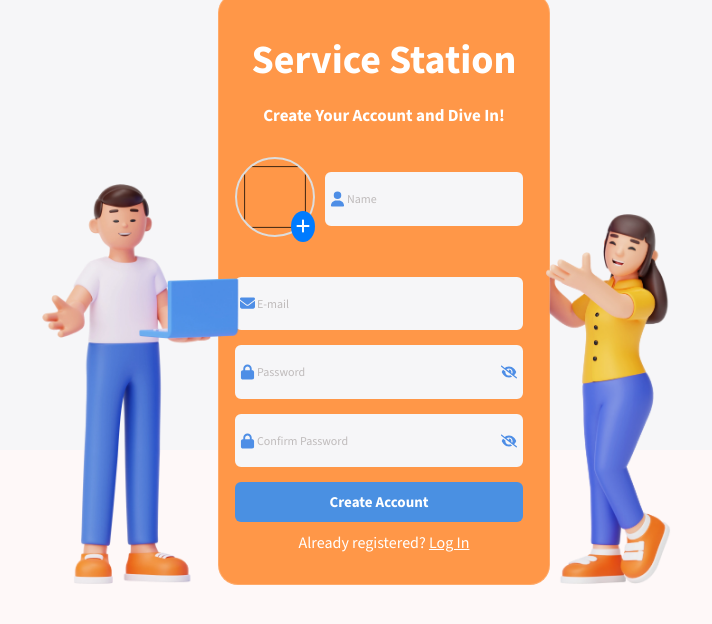
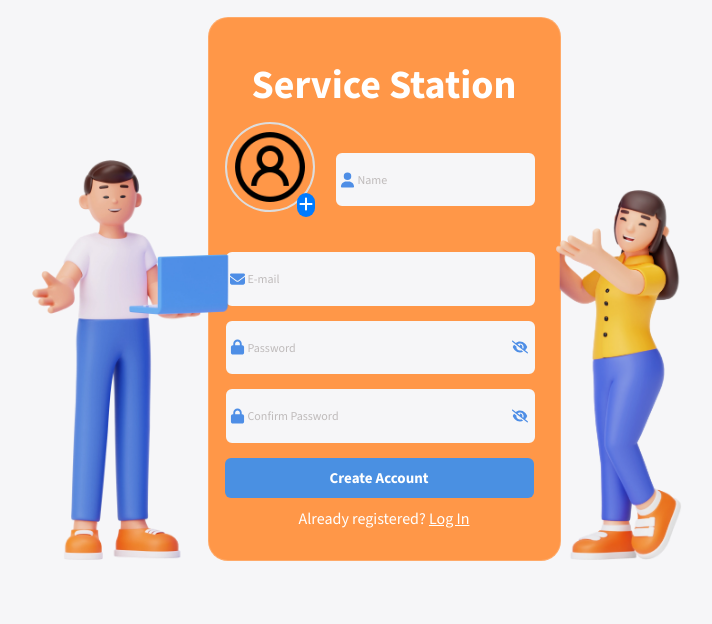
Before and after one commit to BaraaHalabi/Service-Provider-Web, a React (Create React App) app: page /sign-up in a window 1280 px wide. Shown: the top 624 px of the page, without its empty margins (256-968 px from the left). Built offline with nearby package versions, Linux system fonts and the light colour scheme.

Commit message:
signup form

```diff
--- a/src/index.css
+++ b/src/index.css
@@ -4,7 +4,7 @@ html,
 body {
   margin: 0;
   padding: 0;
-  /* background-color: #f6f6f8; */
+  background-color: #f6f6f8;
   box-sizing: border-box;
   scroll-behavior: smooth;
   font-family: "Source Sans 3", sans-serif;
--- a/src/login/SignUp.module.css
+++ b/src/login/SignUp.module.css
@@ -67,20 +67,10 @@
 }
 
 .inputWithIcon input {
-  /* padding-left: 30px; */
-  padding-left: 2rem;
-  z-index: 100;
+  width: calc(100% - 30px);
+  margin-left: 1px;
 }
 
-/* .inputWithIcon img {
-  width: 20px;
-  height: 20px;
-  position: absolute;
-  left: 2px;
-  top: 50%;
-  transform: translateY(-50%);
-  z-index: 100;
-} */
 .inputWithIcon .customIcon {
   width: 15px;
   height: 15px;
@@ -91,6 +81,7 @@
   z-index: 100;
   color: #4e8ee6;
 }
+
 .formLogin input[type="text"],
 .formLogin input[type="email"],
 .formLogin input[type="password"] {
@@ -113,7 +104,7 @@
 .formLogin input[type="email"]:focus,
 .formLogin input[type="password"]:focus {
   border: 2px solid #f6f6f8;
-  box-shadow: 0 0 5px rgba(74, 144, 226, 0.5); /* Soft glow effect */
+  box-shadow: 0 0 5px rgba(74, 144, 226, 0.5);
 }
 
 .completed,
@@ -165,29 +156,14 @@
   transition: all 0.2s ease-in-out;
 }
 
-.inputWithIcon {
-  position: relative;
-}
-
-.inputWithIcon input {
-  padding-left: 40px;
-  padding-right: 40px;
-}
-
-.customIcon {
-  position: absolute;
-  top: 50%;
-  transform: translateY(-50%);
-}
-
 .profileImageContainer {
   position: relative;
   margin-bottom: 20px;
 }
 
 .profileImage {
-  width: 80px;
-  height: 80px;
+  width: 90px;
+  height: 90px;
   border-radius: 50%;
   object-fit: cover;
   border: 2px solid #ddd;
@@ -198,32 +174,18 @@
   bottom: 0;
   right: 0;
   background-color: #007bff;
-  border-radius: 50%;
-  padding: 5px;
+  border-radius: 20px;
+  padding: 0.1rem;
   cursor: pointer;
 }
 
 .plusIcon {
+  /* padding: 0.1rem; */
   color: white;
 }
 
 .imageInput {
   display: none;
-}
-
-.inputWithIcon {
-  width: 100%;
-  position: relative;
-  margin-bottom: 20px;
-}
-
-.inputWithIcon input {
-  width: calc(100% - 30px);
-  padding: 10px;
-  padding-left: 30px;
-  border: 1px solid #ccc;
-  border-radius: 5px;
-  font-size: 16px;
 }
 
 .formLogin button[type="submit"] {
@@ -247,6 +209,7 @@
 .headerTitle {
   color: #ffffff;
   text-align: center;
+  padding-bottom: 0.5rem;
 }
 
 .terms {
@@ -352,5 +315,5 @@
 
 .nameInput {
   flex: 1;
-  margin-left: 10px;
+  margin-left: 20px;
 }
--- a/src/login/signUp.js
+++ b/src/login/signUp.js
@@ -1,6 +1,6 @@
 import React, { useEffect, useState } from "react";
 import { useNavigate } from "react-router-dom";
-import userIcon from "../img/user.svg";
+import userIcon from "../img/userDefaultImage.png";
 import maleImg from "../img/login-male.webp";
 import femaleImg from "../img/login-female.webp";
 import { validate } from "./validate";
@@ -115,7 +115,6 @@ const SignUp = () => {
         <img src={femaleImg} className={styles.femaleImage} alt="female-img" />
 
         <h1 className={styles.headerTitle}>Service Station</h1>
-        <h2> Create Your Account and Dive In!</h2>
 
         <div className={styles.formRow}>
           <div className={styles.profileImageContainer}>
```
Also changed, not shown: src/img/user.svg (deleted), src/img/userDefaultImage.png (added).
